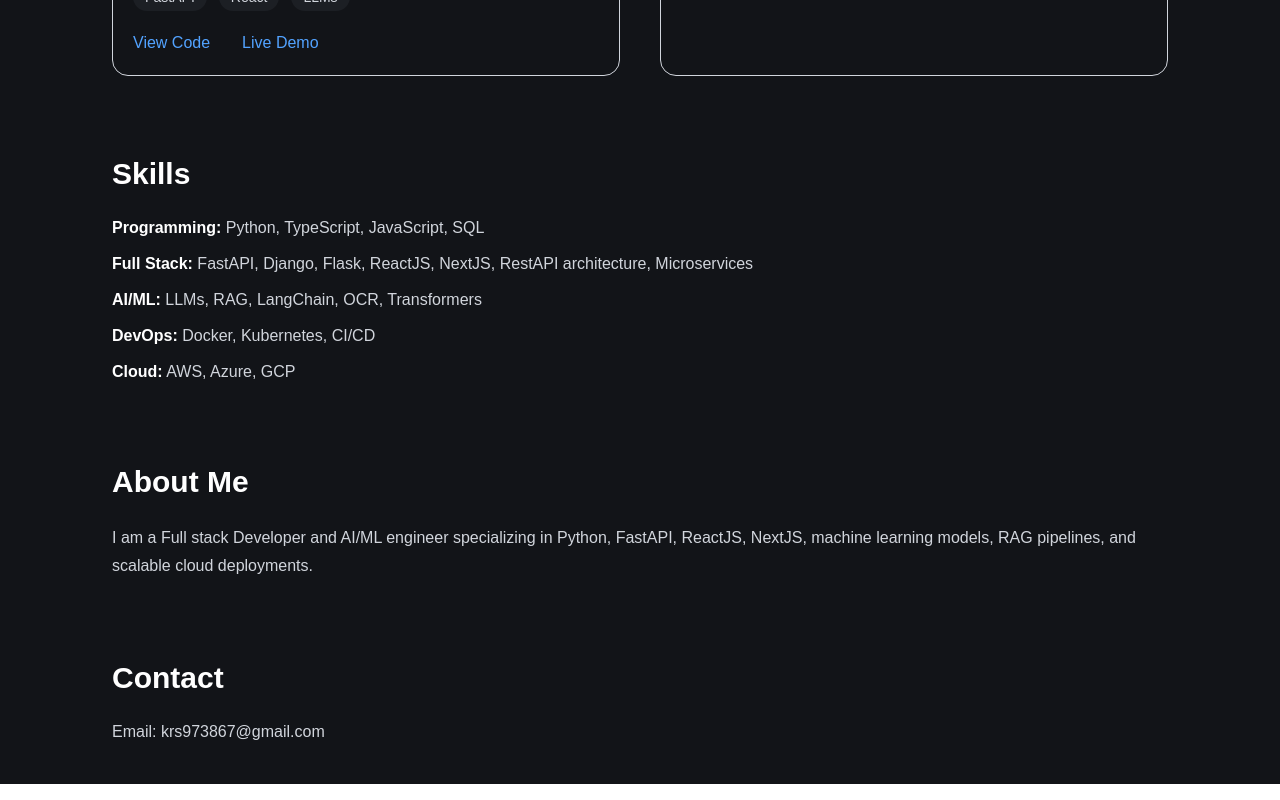
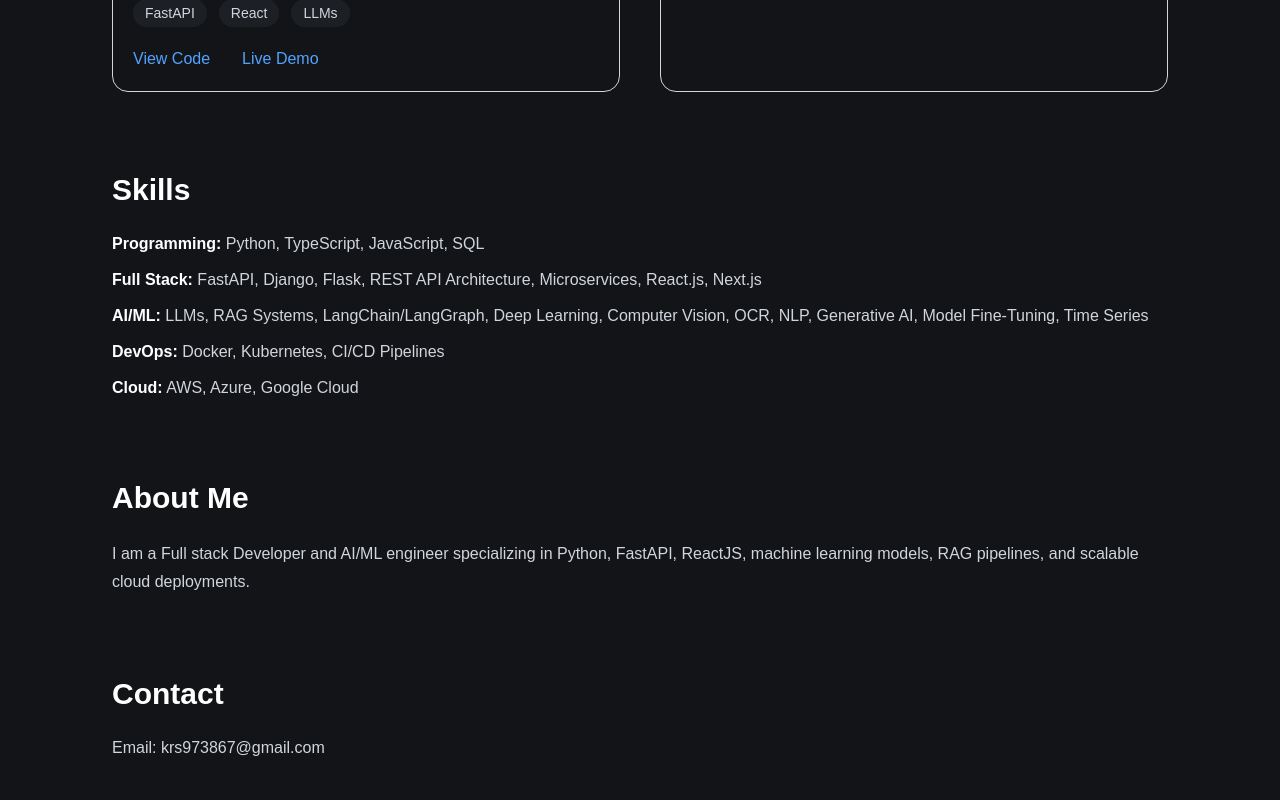
Before and after one commit to Reddyshekar1998/portfolio_nextjs, a Next.js app: page / in a window 1280 px wide. Shown: the part 954-1754 px from the top of the page. Built offline with nearby package versions, Linux system fonts and the light colour scheme.

Commit message:
menu working in mob browser

```diff
--- a/app/page.tsx
+++ b/app/page.tsx
@@ -214,47 +214,64 @@
 //   );
 // }
 
+
+
+"use client";
+
 import Image from "next/image";
 import Link from "next/link";
+import { useState } from "react";
 
 export default function Home() {
+  const [isOpen, setIsOpen] = useState(false);
+
   return (
-    <main className="bg-[#121418] px-8 md:px-28 py-10 space-y-20 ">
+    <main className="bg-[#121418] px-8 md:px-28 py-10 space-y-20">
 
       {/* NAVIGATION */}
       <nav className="flex justify-between items-center py-6 fixed top-0 left-0 w-full z-50 bg-black/80 backdrop-blur-md px-6">
         <div className="text-xl font-bold text-gray-300">Kilari Reddy Sekhar</div>
 
-        {/* <ul className="hidden md:flex gap-10 text-gray-300">
-          <li className="hover:text-white cursor-pointer"><a href="#">Home</a></li>
-          <li className="hover:text-white cursor-pointer"><a href="#projects">Projects</a></li>
-          <li className="hover:text-white cursor-pointer"><a href="#skills">Skills</a></li>
-          <li className="hover:text-white cursor-pointer"><a href="#about">About</a></li>
-          <li className="hover:text-white cursor-pointer"><a href="#contact">Contact</a></li>
-        </ul> */}
-          <ul className="hidden md:flex gap-10 text-gray-300">
-            <li>
-              <Link href="#home" className="hover:text-white cursor-pointer">Home</Link>
-            </li>
-            <li>
-              <Link href="#projects" className="hover:text-white cursor-pointer">Projects</Link>
-            </li>
-            <li>
-              <Link href="#skills" className="hover:text-white cursor-pointer">Skills</Link>
-            </li>
-            <li>
-              <Link href="#about" className="hover:text-white cursor-pointer">About</Link>
-            </li>
-            <li>
-              <Link href="#contact" className="hover:text-white cursor-pointer">Contact</Link>
-            </li>
-          </ul>
+        {/* Desktop Menu */}
+        <ul className="hidden md:flex gap-10 text-gray-300">
+          <li><Link href="#home" className="hover:text-white">Home</Link></li>
+          <li><Link href="#projects" className="hover:text-white">Projects</Link></li>
+          <li><Link href="#skills" className="hover:text-white">Skills</Link></li>
+          <li><Link href="#about" className="hover:text-white">About</Link></li>
+          <li><Link href="#contact" className="hover:text-white">Contact</Link></li>
+        </ul>
 
-        <div className="md:hidden cursor-pointer ">
-          <span className="text-2xl text-white">☰</span>
+        {/* Mobile Menu Button */}
+        <div className="md:hidden cursor-pointer" onClick={() => setIsOpen(true)}>
+          <span className="text-3xl text-white">☰</span>
         </div>
       </nav>
-      <div className="h-[10px]"> </div>"
+
+      {/* Mobile Slide-in Menu */}
+      {isOpen && (
+        <div className="fixed inset-0 z-50 bg-black/70 backdrop-blur-sm">
+          <div className="absolute top-0 right-0 w-2/3 h-full bg-[#0f1115] border-l border-gray-700 p-6 transition-all">
+
+            {/* Close Button */}
+            <button
+              onClick={() => setIsOpen(false)}
+              className="text-gray-300 text-2xl absolute top-5 right-6"
+            >
+              ✖
+            </button>
+
+            <ul className="flex flex-col gap-6 mt-14 text-gray-300 text-lg">
+              <li><Link href="#home" onClick={() => setIsOpen(false)}>Home</Link></li>
+              <li><Link href="#projects" onClick={() => setIsOpen(false)}>Projects</Link></li>
+              <li><Link href="#skills" onClick={() => setIsOpen(false)}>Skills</Link></li>
+              <li><Link href="#about" onClick={() => setIsOpen(false)}>About</Link></li>
+              <li><Link href="#contact" onClick={() => setIsOpen(false)}>Contact</Link></li>
+            </ul>
+          </div>
+        </div>
+      )}
+
+      <div id="home" className="h-[50px]"></div>
 
       {/* HERO */}
       <section className="text-center space-y-4 scroll-mt-28">
@@ -267,7 +284,7 @@ export default function Home() {
           <a className="hover:underline" href="https://github.com/Reddyshekar1998">GitHub</a>
           <a className="hover:underline" href="https://www.linkedin.com/in/kilari-reddy-sekhar-b309b7200/">LinkedIn</a>
           <a className="hover:underline" href="https://drive.google.com/file/d/1BdpBqyyQ24agWNpNQsbKgG0f1WV0pcrV/view?usp=sharing">Resume</a>
-          <a className="hover:underline" href="https://mailto:reddyshekar1998@gmail.com">Email</a>
+          <a className="hover:underline" href="mailto:reddyshekar1998@gmail.com">Email</a>
         </div>
       </section>
 
@@ -280,17 +297,15 @@ export default function Home() {
           {/* Project 1 */}
           <div className="bg-[#121418] rounded-2xl p-5 border border-gray-300">
             <h3 className="text-xl font-bold text-gray-100 mb-3">Voicebot AI System</h3>
-            <Image src="/man_smoke.png" alt="Underwater" width={500} height={300} className="w-[300px] h-[370px] mb-10" />
+            <Image src="/man_smoke.png" alt="Voicebot" width={500} height={300} className="w-[300px] h-[370px] mb-10" />
             <p className="text-gray-400 mt-2">
               FastAPI + React voicebot with STT → LLM → TTS pipeline.
             </p>
-
             <div className="flex gap-3 mt-4">
               <span className="px-3 py-1 bg-[#1c1f24] rounded-full text-gray-300 text-sm">FastAPI</span>
               <span className="px-3 py-1 bg-[#1c1f24] rounded-full text-gray-300 text-sm">React</span>
               <span className="px-3 py-1 bg-[#1c1f24] rounded-full text-gray-300 text-sm">LLMs</span>
             </div>
-
             <div className="mt-5 flex gap-8 text-blue-400">
               <a className="hover:underline" href="#">View Code</a>
               <a className="hover:underline" href="#">Live Demo</a>
@@ -299,17 +314,15 @@ export default function Home() {
 
           {/* Project 2 */}
           <div className="bg-[#121418] rounded-2xl p-5 border border-gray-300">
-            <h3 className="text-xl font-bold">RAG Search Engine</h3>
+            <h3 className="text-xl font-bold text-gray-100 mb-3">RAG Search Engine</h3>
             <p className="text-gray-400 mt-2">
               A production-grade RAG pipeline using vector DB + LLM.
             </p>
-
             <div className="flex gap-3 mt-4">
               <span className="px-3 py-1 bg-[#1c1f24] rounded-full text-gray-300 text-sm">FAISS</span>
               <span className="px-3 py-1 bg-[#1c1f24] rounded-full text-gray-300 text-sm">FastAPI</span>
               <span className="px-3 py-1 bg-[#1c1f24] rounded-full text-gray-300 text-sm">LLMs</span>
             </div>
-
             <div className="mt-5 flex gap-8 text-blue-400">
               <a className="hover:underline" href="#">View Code</a>
               <a className="hover:underline" href="#">Live Demo</a>
@@ -322,22 +335,21 @@ export default function Home() {
       {/* SKILLS */}
       <section id="skills" className="scroll-mt-28">
         <h2 className="text-3xl font-semibold mb-6 text-white">Skills</h2>
-
         <div className="space-y-3 text-gray-300">
           <p><b className="text-white">Programming:</b> Python, TypeScript, JavaScript, SQL</p>
-          <p><b className="text-white">Full Stack:</b> FastAPI, Django, Flask, ReactJS, NextJS, RestAPI architecture, Microservices</p>
-          <p><b className="text-white">AI/ML:</b> LLMs, RAG, LangChain, OCR, Transformers</p>
-          <p><b className="text-white">DevOps:</b> Docker, Kubernetes, CI/CD</p>
-          <p><b className="text-white">Cloud:</b> AWS, Azure, GCP</p>
+          <p><b className="text-white">Full Stack:</b> FastAPI, Django, Flask, REST API Architecture, Microservices, React.js, Next.js</p>
+          <p><b className="text-white">AI/ML:</b> LLMs, RAG Systems, LangChain/LangGraph, Deep Learning, Computer Vision, OCR, NLP, Generative AI, Model Fine-Tuning, Time Series</p>
+          <p><b className="text-white">DevOps:</b> Docker, Kubernetes, CI/CD Pipelines</p>
+          <p><b className="text-white">Cloud:</b> AWS, Azure, Google Cloud</p>
         </div>
       </section>
 
-      {/* ABOUT ME */}
+      {/* ABOUT */}
       <section id="about" className="scroll-mt-28">
         <h2 className="text-3xl font-semibold mb-6 text-white">About Me</h2>
         <p className="text-gray-300 leading-7">
-          I am a Full stack Developer and AI/ML engineer specializing in Python, FastAPI, ReactJS, NextJS,
-          machine learning models, RAG pipelines, and scalable cloud deployments.
+          I am a Full stack Developer and AI/ML engineer specializing in Python, FastAPI,
+          ReactJS, machine learning models, RAG pipelines, and scalable cloud deployments.
         </p>
       </section>
 
@@ -346,6 +358,7 @@ export default function Home() {
         <h2 className="text-3xl font-semibold mb-6 text-white">Contact</h2>
         <p className="text-gray-300">Email: krs973867@gmail.com</p>
       </section>
+
     </main>
   );
 }
```
Also changed, not shown: package.json (+7 -6 lines), 1 other file (tests, documents, lock files or other folders).
